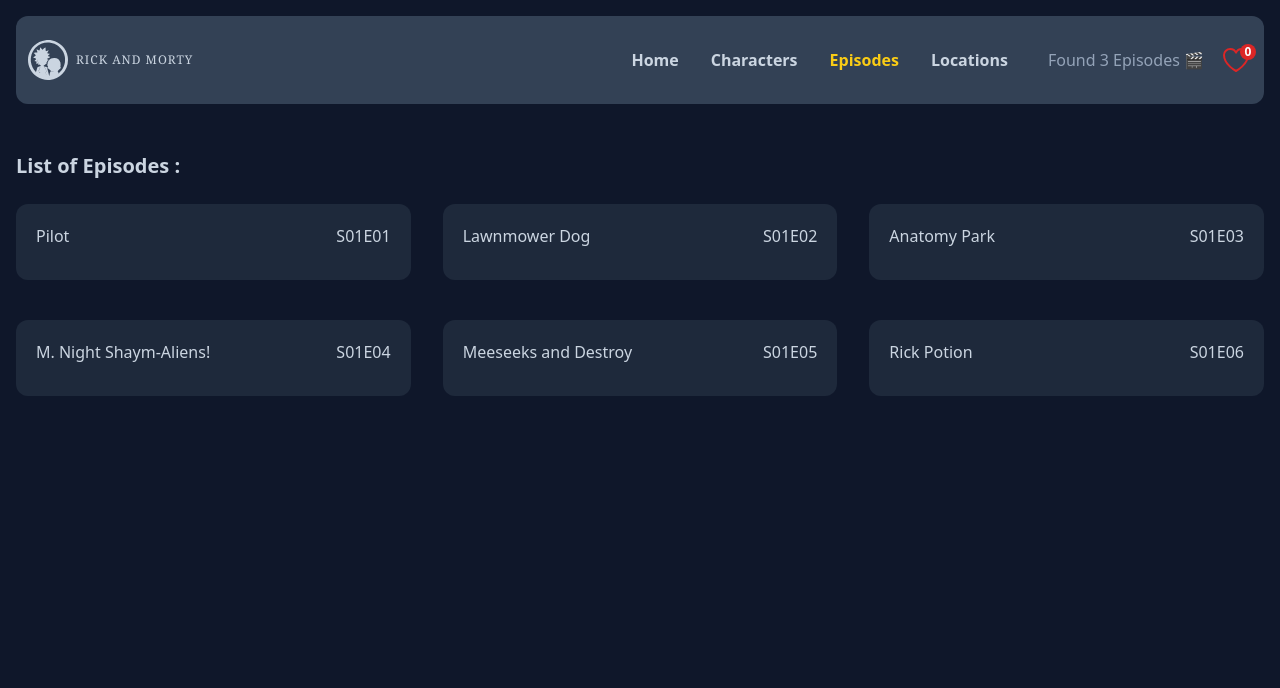
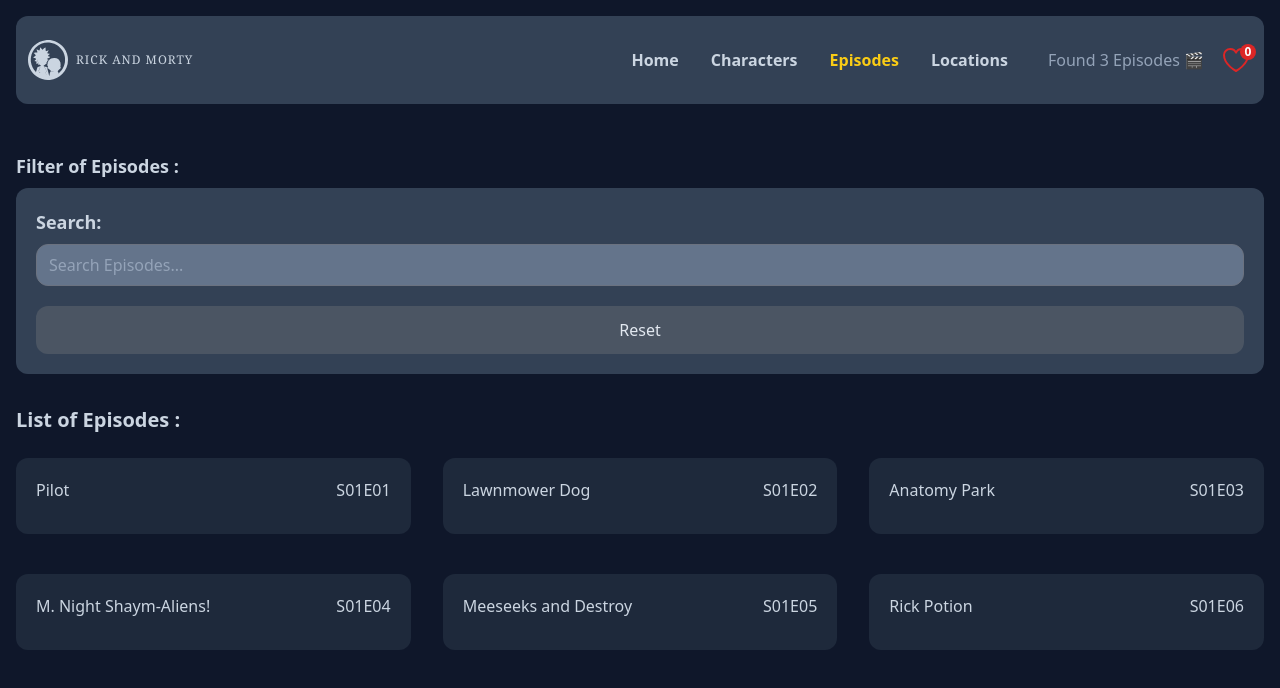
Before and after one commit to FarzinKhosravi/Rick-and-Morty-SPA-React-TailwindCSS, a React (Vite) app: page /episodes in a window 1280 px wide. Shown: the top 688 px of the page. Built offline with nearby package versions, Linux system fonts and the light colour scheme; data requests are answered from the project's data file.

Commit message:
added filter episodes component

```diff
--- /dev/null
+++ b/src/components/EpisodePage/FilterEpisodes.jsx
@@ -0,0 +1,147 @@
+import { useFormik } from "formik";
+import { useEffect } from "react";
+import toast from "react-hot-toast";
+import { usePageId } from "../../context/PageIdContext";
+import getEpisodesPagination from "./../../services/EpisodePage/getEpisodesPaginationService";
+import { useEpisodesDispatch } from "./../../context/EpisodesContext";
+
+const initialValues = {
+  userSearch: "",
+  //   season: "",
+};
+
+const onSubmit = (values, { resetForm }) => {
+  resetForm({ values: "" });
+};
+
+function FilterEpisodes() {
+  const formik = useFormik({ initialValues, onSubmit });
+
+  const setEpisodes = useEpisodesDispatch();
+
+  const pageId = usePageId();
+
+  function filterEpisodes(page) {
+    const controller = new AbortController();
+    const signal = controller.signal;
+
+    getEpisodesPagination({ signal })
+      .then(({ data }) => {
+        const episodesData = data[page].episodes.filter((episode) =>
+          episode.name
+            .toLowerCase()
+            .includes(formik.values.userSearch.toLowerCase())
+        );
+
+        if (episodesData.length === 0) {
+          toast.error("Your Character Not Found 🧐");
+        }
+
+        setEpisodes(episodesData);
+      })
+      .catch((err) => console.log(err));
+
+    // if (formik.values.gender !== "") {
+    //   getCharactersPagination()
+    //     .then(({ data }) => {
+    //       const charactersData = data[page].characters.filter(
+    //         (character) =>
+    //           character.gender.toLowerCase() ===
+    //           formik.values.gender.toLowerCase()
+    //       );
+
+    //       charactersDispatch({
+    //         type: "CHARACTERS_SUCCESS",
+    //         payload: charactersData,
+    //       });
+    //     })
+    //     .catch((err) => console.log(err));
+    // }
+
+    return () => {
+      controller.abort();
+    };
+  }
+
+  useEffect(() => {
+    switch (pageId) {
+      case 1:
+        filterEpisodes("pageOne");
+        break;
+
+      case 2:
+        filterEpisodes("pageTwo");
+        break;
+
+      case 3:
+        filterEpisodes("pageThree");
+        break;
+
+      default:
+        return;
+    }
+  }, [formik.values, pageId]);
+
+  const { userSearch } = formik.values;
+
+  return (
+    <div className="mb-8">
+      <div>
+        <div className="mb-2">
+          <h2 className="text-lg font-semibold text-slate-300">
+            Filter of Episodes :
+          </h2>
+        </div>
+        <form
+          onSubmit={formik.handleSubmit}
+          className="rounded-xl bg-slate-700 p-5"
+        >
+          <div className="mb-5">
+            <div className="mb-2">
+              <h3 className="text-lg font-semibold text-slate-300">Search:</h3>
+            </div>
+            <div className="w-full">
+              <input
+                className="block w-full rounded-xl bg-slate-500 text-base text-slate-200  placeholder:text-slate-400"
+                type="text"
+                name="userSearch"
+                value={formik.values.userSearch}
+                onChange={formik.handleChange}
+                placeholder="Search Episodes..."
+              />
+            </div>
+          </div>
+          {/* <div className="mb-6">
+            <div className="mb-2">
+              <h3 className="text-lg font-semibold text-slate-300">Season:</h3>
+            </div>
+            <div className="w-full">
+              <select
+                name="season"
+                value={formik.values.season}
+                onChange={formik.handleChange}
+                className="w-full cursor-pointer rounded-xl bg-slate-600 text-base text-slate-200"
+              >
+                <option value="">Select Season:</option>
+                <option value="s01">Season 01</option>
+                <option value="s02">Season02</option>
+                <option value="s03">Season 03</option>
+              </select>
+            </div>
+          </div> */}
+          <div>
+            <button
+              className="block w-full cursor-pointer appearance-none rounded-xl border-none bg-red-600 px-4 py-3 text-center text-slate-200 outline-none transition-all duration-300 ease-in-out hover:-translate-y-0.5 active:translate-y-0 active:shadow-none disabled:bg-gray-600"
+              type="submit"
+              disabled={userSearch ? false : true}
+            >
+              Reset
+            </button>
+          </div>
+        </form>
+      </div>
+    </div>
+  );
+}
+
+export default FilterEpisodes;
--- a/src/pages/EpisodePage.jsx
+++ b/src/pages/EpisodePage.jsx
@@ -1,5 +1,6 @@
 import Introduction from "../common/Introduction";
 import EpisodeList from "../components/EpisodePage/EpisodeList";
+import FilterEpisodes from "../components/EpisodePage/FilterEpisodes";
 import useFetchIntroductionData from "../hooks/useFetchIntroductionData";
 
 function EpisodePage() {
@@ -9,6 +10,7 @@
     <section className="min-h-screen px-4">
       <div className="flex flex-col">
         <Introduction introduction={introduction} />
+        <FilterEpisodes />
         <EpisodeList />
       </div>
     </section>
```
